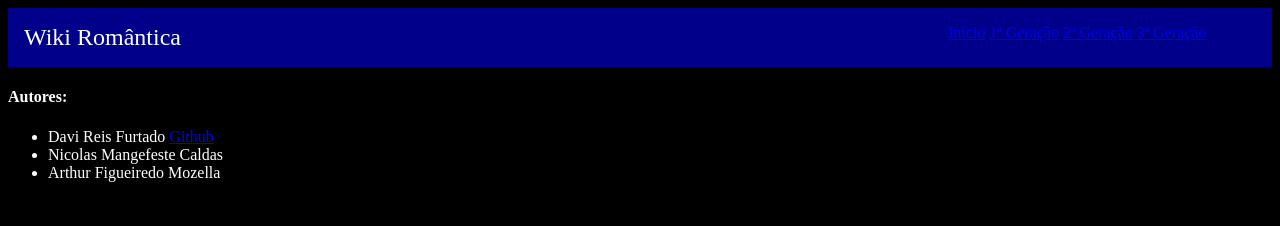
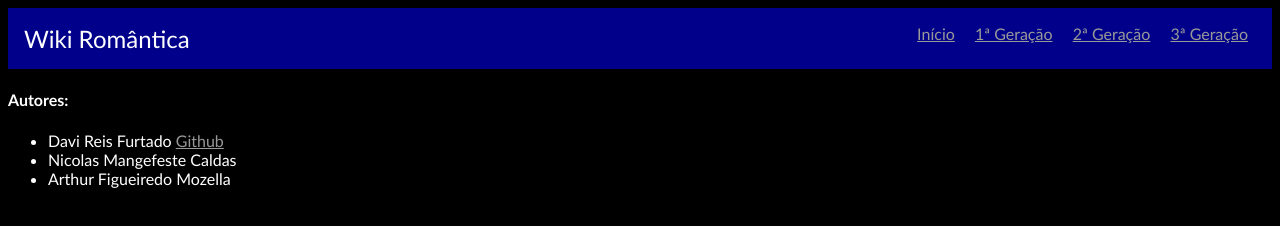
Before and after one commit to davi-furtado/wiki-romantica, a plain HTML site: page index.html in a window 1280 px wide. Drawn offline with Linux system fonts and the light colour scheme.

Commit message:
Começando a estilizar

```diff
--- a/styles.css
+++ b/styles.css
@@ -1,5 +1,6 @@
 * {
   box-sizing: border-box;
+  font-family: 'Gill Sans', 'Gill Sans MT', Calibri, 'Trebuchet MS', sans-serif;
 }
 
 body {
@@ -7,20 +8,29 @@ body {
   color: #fff;
 }
 
+a {
+  color: #999;
+}
+
 header {
   background-color: darkblue;
   padding: 1rem;
 }
 
-header span {
+span {
   font-size: 18pt;
   width: 25%;
   float: left;
 }
 
-header nav {
-  width: 25%;
+nav {
+  text-align: right;
+  width: 75%;
   float: right;
+}
+
+header nav a {
+  padding: 8px;
 }
 
 header::after {
```
